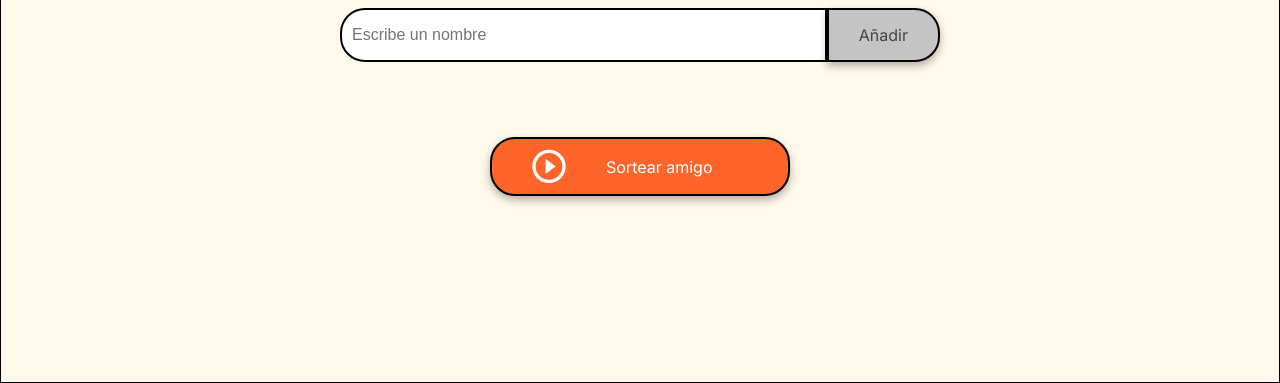
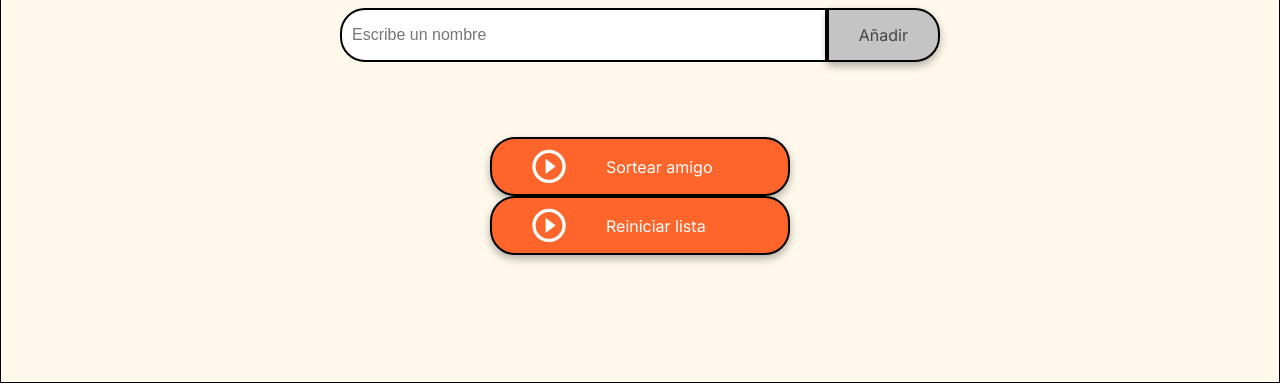
Before and after one commit to kgonzalez2808/Amigo-Secreto, a plain HTML site: page index.html in a window 1280 px wide. Shown: the part 417-800 px from the top of the page. Drawn offline with Linux system fonts and the light colour scheme.

Commit message:
Agregando boton nueva lista en el index y funcion para reiniciar el juego

```diff
--- a/app.js
+++ b/app.js
@@ -55,3 +55,15 @@ function sortearAmigo() {
 function limpiarCaja() {
     document.getElementById('amigo').value = '';
 }
+
+
+//Reiniciando el programa para nueva lista de amigos.
+function nuevaLista() {
+    if (amigos.length !='') {
+    location.reload();
+    amigos.splice(0,amigos.length);
+    } else {
+        alert('La lista se encuentra vacia.');
+    }
+
+}
--- a/index.html
+++ b/index.html
@@ -33,6 +33,11 @@
                     Sortear amigo
                 </button>
 
+                <button class="button-draw" onclick="nuevaLista();" aria-label="reinicia lista" id="reiniciar">
+                    <img src="assets/play_circle_outline.png" alt="Ícono para reiniciar">
+                    Reiniciar lista
+                </button>
+
             </div>
         </section>
     </main>
```
